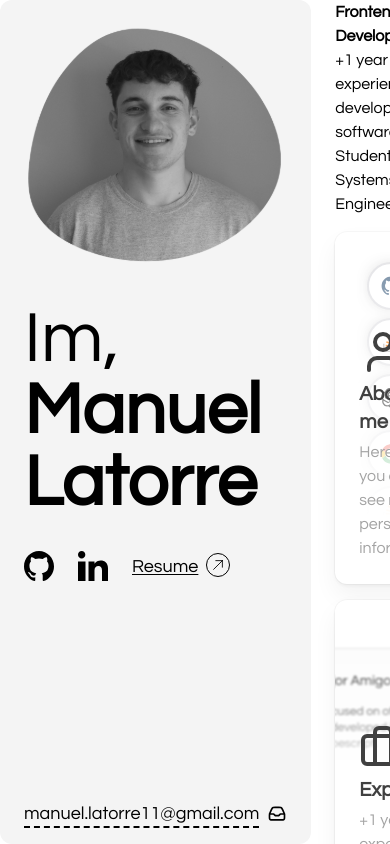
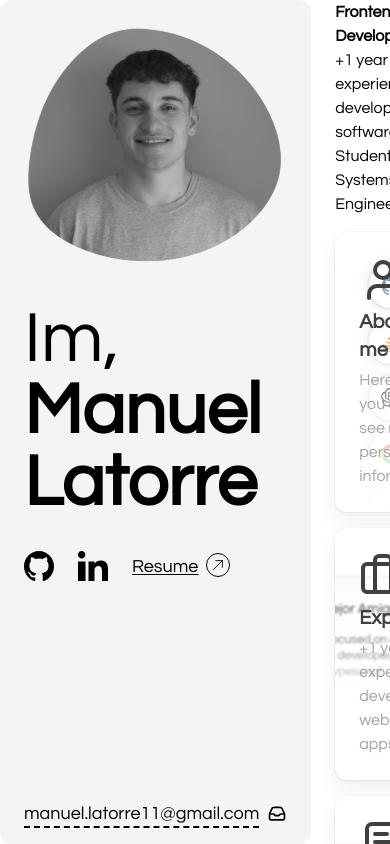
Before and after one commit to Manuel-latorre/portfolio, a Next.js app: page / in a window 390 px wide. Shown: the top 844 px of the page. Built offline with nearby package versions, Linux system fonts and the light colour scheme.

Commit message:
adjust height

```diff
--- a/components/Home/Home.tsx
+++ b/components/Home/Home.tsx
@@ -4,7 +4,7 @@ import HomeCard from './HomeCard'
 
 const HomePage = () => {
   return (
-    <div className='min-h-screen flex w-full sm:p-10 gap-6'>
+    <div className='xl:min-h-screen flex w-full sm:p-10 gap-6'>
       <ProfileCard/>
       <HomeCard/>
     </div>
--- a/components/ui/bento-grid.tsx
+++ b/components/ui/bento-grid.tsx
@@ -23,7 +23,7 @@ const BentoGrid = ({ children, className }: BentoGridProps) => {
   return (
     <div
       className={cn(
-        "grid w-full auto-rows-[22rem] grid-cols-3 gap-4",
+        "grid w-full grid-cols-3 gap-4 sm:auto-rows-[18rem] md:auto-rows-[14rem] lg:auto-rows-[20rem] xl:auto-rows-[20rem]",
         className,
       )}
     >
```
